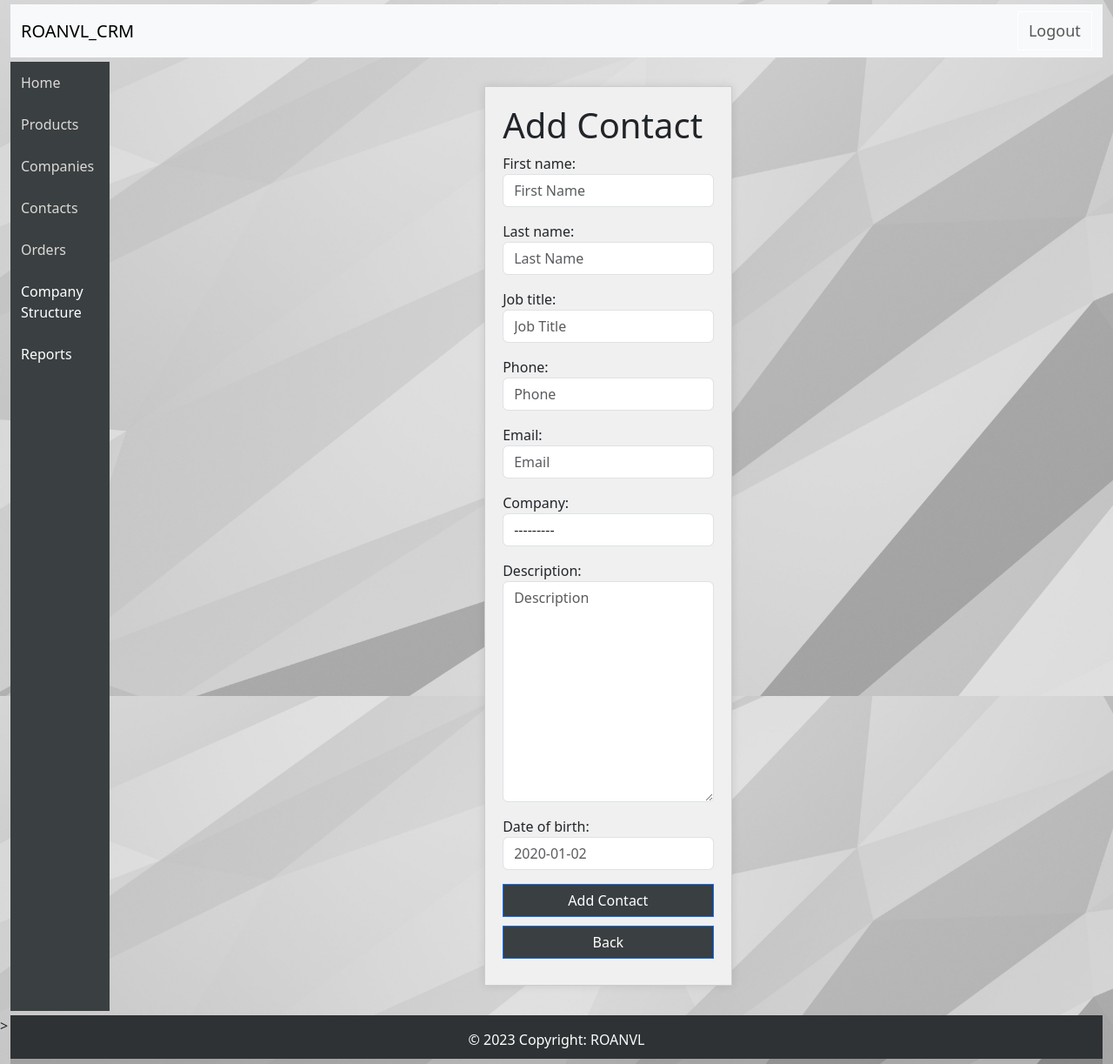
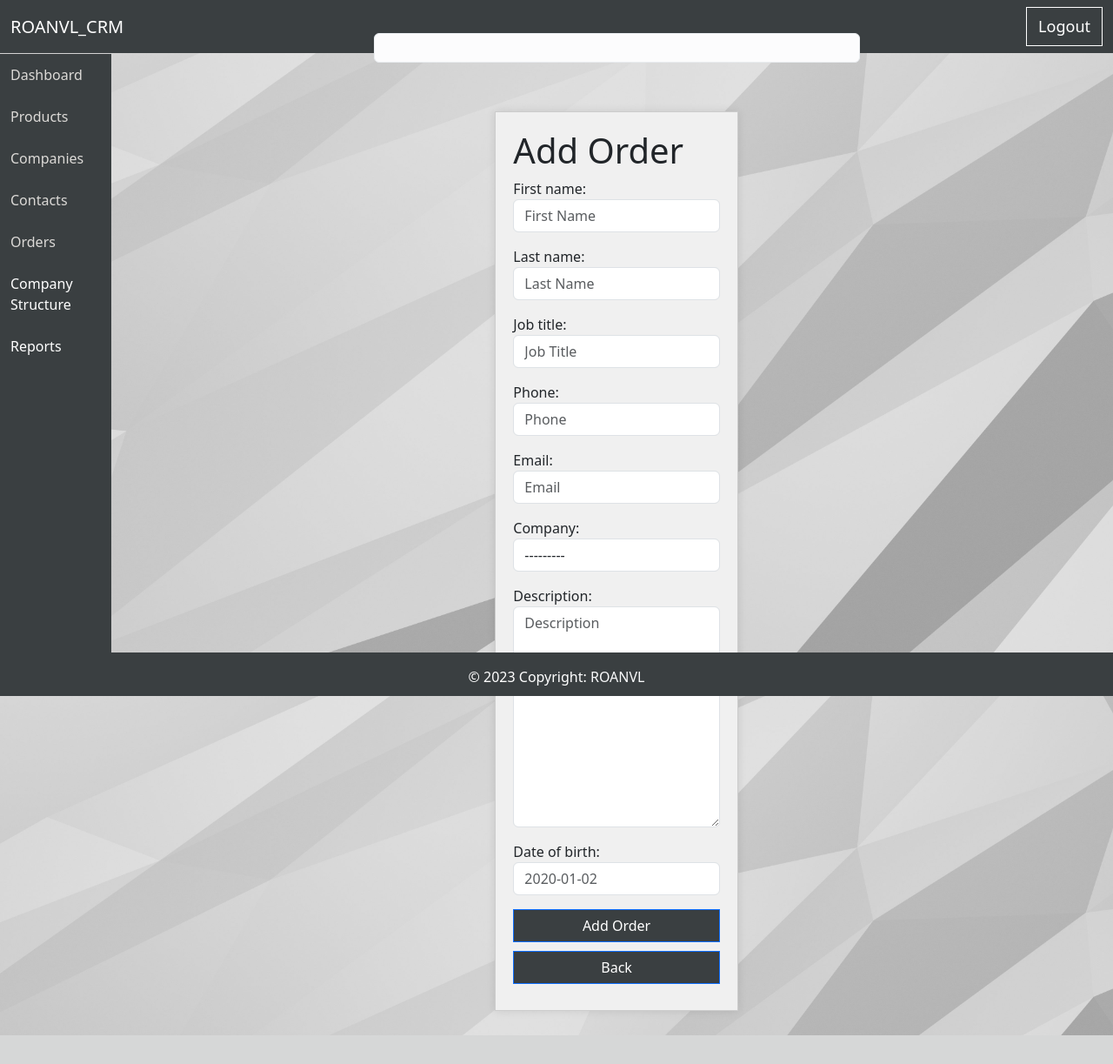
Before and after one commit to ROANVL/python-django-crm-graduation, a Django app: page /add_record/ in a window 1280 px wide. Shown: the whole page at 87% size. After the commit the page ends 1190 px from the top, so only its background shows below. Run offline with Django 4.2, Linux system fonts and the light colour scheme; the visitor is signed in with stand-in values (Sample User, id 1); data that the repository does not hold is empty; some libraries are stand-ins or nearby versions.

Commit message:
save changes

```diff
--- a/website/static/css/stylesheet.css
+++ b/website/static/css/stylesheet.css
@@ -2,7 +2,7 @@
 # START CONFIGURATION
 -----------------------------------*/
 
-body {
+html body {
     height: 100%;
     margin: 0;
     max-width: 100%;
@@ -10,20 +10,15 @@ body {
     background-size: cover;
     background-repeat: no-repeat;
     background-attachment: fixed;
+    background-color: none !important;
 }
 
 /* ----------------------------------*/
 
 
 .container {
-    display: grid;
-    grid-template-columns: 1fr 10fr;
-    grid-template-rows: auto 1fr auto;
-    grid-gap: 5px;
-    min-height: 100vh;
     min-width: 100%;
-    margin-bottom: -50px;
-    margin-top: 5px;
+
 }
 
 /* ----------------------------------*/
@@ -34,6 +29,10 @@ body {
 -----------------------------------*/
 .header {
     grid-column: 1 / 3;
+    position: fixed;
+    top: 0;
+    right: 0;
+    left: 0;
 }
 
 /* ----------------------------------*/
@@ -43,8 +42,9 @@ body {
 # MAIN
 -----------------------------------*/
 .main {
-    grid-column: 2;
-    width: 100%;
+    margin-left: 11%;
+    margin-top: 3%;
+    width: auto;
 }
 
 /* ----------------------------------*/
@@ -58,6 +58,10 @@ body {
     background-color: rgb(58, 63, 65);
     color: white;
     height: 50px;
+    position: fixed;
+    bottom: 0;
+    right: 0;
+    left: 0;
 }
 
 /* ----------------------------------*/
@@ -70,6 +74,11 @@ body {
 -----------------------------------*/
 .sidenav {
     background-color: rgb(58, 63, 65) !important;
+    position: fixed;
+    top: 62px;
+    bottom: 0;
+    left: 0;
+    width: 10%;
 }
 
 .sidenav_menu {
@@ -165,7 +174,7 @@ body {
 .login-form {
     max-width: 30em;
     margin: 0 auto;
-    margin-top: 5%;
+    margin-top: 10%;
     margin-left: 35%;
     background-color: #f0f0f0;
     padding: 20px;
@@ -223,7 +232,7 @@ body {
 .register-form {
     max-width: 30em;
     margin: 0 auto;
-    margin-top: 5%;
+    margin-top: 10%;
     margin-left: 35%;
     background-color: #f0f0f0;
     padding: 20px;
@@ -312,10 +321,12 @@ body {
     text-align: center;
     /* Устанавливаем размер шрифта (замените XXpx на желаемый размер) */
     font-size: 18px;
+
 }
 
 .nav-link {
     width: 100%;
+    color: #ffffff;
 
 }
 
@@ -327,18 +338,13 @@ body {
     width: 100%;
 }
 
+.navbar {
+    background-color: rgb(58, 63, 65) !important;
+}
 
-
-
-
-
-
-
-
-
-
-
-
+.navbar-brand {
+    color: #ffffff;
+}
 
 
 
@@ -349,7 +355,7 @@ body {
     width: 50%;
 
     margin-left: 25%;
-    margin-top: 5%;
+    margin-top: 10%;
     margin-bottom: 5%;
     background-color: #f0f0f0;
     padding: 20px;
@@ -361,7 +367,7 @@ body {
 .update_record_form {
     width: 50%;
     margin-left: 25%;
-    margin-top: 5%;
+    margin-top: 10%;
     margin-bottom: 5%;
     background-color: #f0f0f0;
     padding: 20px;
@@ -373,7 +379,7 @@ body {
 .view_record_card {
     width: 50%;
     margin-left: 25%;
-    margin-top: 5%;
+    margin-top: 10%;
     margin-bottom: 5%;
     background-color: #f0f0f0;
     padding: 20px;
@@ -498,12 +504,20 @@ img {
 /* ----------------------------------
 # TABLES
 -----------------------------------*/
-.dataTables_wrapper {
-    width: 100%;
-}
+.dataTables_wrapper {}
 
 .main th {
     background-color: rgb(58, 63, 65);
 }
 
 /* ----------------------------------*/
+
+
+
+.alert {
+    margin-left: 0;
+    margin-top: 0;
+    width: 100%;
+    text-align: center;
+
+}
--- a/website/static/js/script.js
+++ b/website/static/js/script.js
@@ -1,8 +1,3 @@
-
-
-
-
-
 // Функция для переключения видимости выпадающего списка по его ID
 function toggleDropdown(dropdownId) {
     var dropdown = document.getElementById(dropdownId);
@@ -32,3 +27,12 @@ $("#myTable").DataTable({
     bInfo: true,        // Info on footer
     bSorting: true,     // Filter A to Z and Z to A (and numbers)
 });
+
+
+// Ждем 5 секунд и скрываем сообщение
+setTimeout(function () {
+    var alertMessage = document.getElementById('alertMessage');
+    if (alertMessage) {
+        alertMessage.style.display = 'none';
+    }
+}, 5000); // 5000 миллисекунд = 5 секунд
--- a/website/templates/add_record.html
+++ b/website/templates/add_record.html
@@ -3,17 +3,27 @@
 {% block content %}
 
 <div class="col-md-6 offset-md-3">
-    <form method="POST" action="{% url 'add_record' %}" class="add_record_form">
+    <div class="alert alert-light" role="alert">
+        {% if messages %}
+            <ul class="messages">
+                {% for message in messages %}
+                    <li{% if message.tags %} class="{{ message.tags }}"{% endif %}>{{ message }}</li>
+                {% endfor %}
+            </ul>
+        {% endif %}
+    </div>
+
+    <form method="POST" action="{% url 'add_order' %}" class="add_record_form">
         {% csrf_token %}
-        <h1>Add Contact</h1>
+        <h1>Add Order</h1>
+
         {{ form.as_p }}
 
         <div class="form-group">
-            <button type="submit" class="btn btn-primary">Add Contact</button>
-            <a href="{% url 'contacts' %}" class="btn btn-primary">Back</a>
+            <button type="submit" class="btn btn-primary">Add Order</button>
+            <a href="{% url 'orders' %}" class="btn btn-primary">Back</a>
         </div>
     </form>
 </div>
 
-
 {% endblock %}
--- a/website/templates/base.html
+++ b/website/templates/base.html
@@ -11,46 +11,39 @@
     <!-- Logo -->
     <link href="{% static 'img/logo.ico' %}" rel="shortcut icon"/>
     <!-- Bootstrap 5 CSS -->
-    <link href="https://cdn.jsdelivr.net/npm/bootstrap@5.3.2/dist/css/bootstrap.min.css" rel="stylesheet" integrity="sha384-T3c6CoIi6uLrA9TneNEoa7RxnatzjcDSCmG1MXxSR1GAsXEV/Dwwykc2MPK8M2HN" crossorigin="anonymous"/>
+    <link href="https://cdn.jsdelivr.net/npm/bootstrap@5.3.2/dist/css/bootstrap.min.css"
+    rel="stylesheet" integrity="sha384-T3c6CoIi6uLrA9TneNEoa7RxnatzjcDSCmG1MXxSR1GAsXEV/Dwwykc2MPK8M2HN"
+    crossorigin="anonymous"/>
     <!-- FontAwesome -->
-    <link rel="stylesheet" href="https://cdnjs.cloudflare.com/ajax/libs/font-awesome/5.15.4/css/all.min.css" integrity="sha512-1ycn6IcaQQ40/MKBW2W4Rhis/DbILU74C1vSrLJxCq57o941Ym01SwNsOMqvEBFlcgUa6xLiPY/NS5R+E6ztJQ==" crossorigin="anonymous" referrerpolicy="no-referrer"/>
+    <link rel="stylesheet" href="https://cdnjs.cloudflare.com/ajax/libs/font-awesome/5.15.4/css/all.min.css"
+    integrity="sha512-1ycn6IcaQQ40/MKBW2W4Rhis/DbILU74C1vSrLJxCq57o941Ym01SwNsOMqvEBFlcgUa6xLiPY/NS5R+E6ztJQ=="
+    crossorigin="anonymous" referrerpolicy="no-referrer"/>
+    <!-- Datatables CSS-->
+    <link rel="stylesheet" href="https://cdn.datatables.net/1.13.6/css/dataTables.bootstrap5.min.css"/>
     <!-- Static CSS -->
     <link rel="stylesheet" href="{% static 'css/stylesheet.css' %}" type="text/css"/>
-    <!-- Datatables CSS-->
-    <link rel="stylesheet" href="https://cdn.datatables.net/1.13.6/css/dataTables.bootstrap5.min.css"/>
     <title>ROANVL_CRM</title>
   </head>
 
  <body>
-
     <div class="container">
-
       <header class="header">
-
           {% include 'navbar.html' %}
-
-
           {% if messages %}
-
-        {% for message in message%}
-        <div class="alert alert-warning alert-dismissible fade show" role="alert">
-          {{ message }}
-          <button type="button" class="btn-close" data-bs-dismiss="alert" aria-label="Close"></button>
+          <div class="alert alert-warning alert-dismissible" role="alert" id="alertMessage">
+    <div class="messages">
+        {% for message in messages %}
+            <span> {{ message }}</span>
+        {% endfor %}
     </div>
-        {% endfor %}
-
+</div>
             {% endif %}
 
       </header>
 
-
         {% if user.is_authenticated %}
-
-      <div class="sidenav">{% include 'sidenav.html' %}</div>
-
-      {% else %}
+            <div>{% include 'sidenav.html' %}</div>
         {% endif %}
-
 
       <main class="main">
           {% block content %}
@@ -58,13 +51,8 @@
       </main>
 
 
-
       <footer class="footer">
-        <div
-          class="text-center p-3"
-          style="background-color: rgba(0, 0, 0, 0.2)"
-        >
-          &copy; {% now "Y" %} Copyright:
+        <div class="text-center p-3">&copy; {% now "Y" %} Copyright:
           <a class="text-light" href="#" style="text-decoration: none">
             <span style="color: greenyellow:">ROANVL</span>
           </a>
@@ -79,19 +67,14 @@
       crossorigin="anonymous"
     ></script>
     <!-- Jquery -->
-    <script
-      <script src="https://code.jquery.com/jquery-3.7.0.min.js" integrity="sha256-2Pmvv0kuTBOenSvLm6bvfBSSHrUJ+3A7x6P5Ebd07/g=" crossorigin="anonymous"></script>
-    ></script>
+    <script src="https://code.jquery.com/jquery-3.7.0.min.js"
+    integrity="sha256-2Pmvv0kuTBOenSvLm6bvfBSSHrUJ+3A7x6P5Ebd07/g="
+    crossorigin="anonymous"></script>
     <!-- Datatables JS-->
     <script src="https://cdn.datatables.net/1.13.6/js/jquery.dataTables.min.js"></script>
     <script src="https://cdn.datatables.net/1.13.6/js/dataTables.bootstrap5.min.js"></script>
-
-
+    <!-- Static JS -->
     <script src="{% static 'js/script.js' %}"></script>
-
-
-
-
 
 
 
--- a/website/templates/sales_report_by_managers.html
+++ b/website/templates/sales_report_by_managers.html
@@ -1,4 +1,5 @@
-{% extends 'base.html' %} {% block content %} {% if user.is_authenticated %}
+{% extends 'base.html' %}
+{% block content %} {% if user.is_authenticated %}
 
 <div class="accordion accordion-flush" id="accordionFlushExample">
   <div class="accordion-item">
--- a/website/templates/sidenav.html
+++ b/website/templates/sidenav.html
@@ -1,6 +1,6 @@
 <div class="sidenav">
     <ul class="sidenav_menu">
-        <li><a href="{% url 'home' %}">Home</a></li>
+        <li><a href="{% url 'home' %}">Dashboard</a></li>
         <li><a href="{% url 'products' %}">Products</a></li>
         <li><a href="{% url 'companies' %}">Companies</a></li>
         <li><a href="{% url 'contacts' %}">Contacts</a></li>
--- a/website/views.py
+++ b/website/views.py
@@ -228,13 +228,33 @@ def add_manager(request):
 
 @login_required
 def add_order(request):
-    form = AddOrderForm(request.POST or None)
-    if request.method == "POST":
+    if request.method == 'POST':
+        form = AddOrderForm(request.POST)
         if form.is_valid():
-            form.save()
-            messages.success(
-                request, "The order has been successfully added.")
-            return redirect("orders")
+            order = form.save(commit=False)
+
+            # Проверка остатков продукции
+            if order.product.quantity >= order.quantity:
+                # Если есть достаточное количество товаров, вычитываем их и сохраняем заказ
+                order.product.quantity -= order.quantity
+                order.product.save()
+                order.save()
+                messages.success(
+                    request, "The order has been successfully added.")
+                # Перенаправление на страницу заказов
+                return redirect('orders')
+            else:
+                # Если недостаточно товаров, выдаем сообщение
+                if not messages.get_messages(request):
+                    messages.error(
+                        request, f"Unfortunately, we're out of stock at the moment. The current quantity of the product is: {order.product.quantity}")
+        else:
+            messages.error(
+                request, 'Invalid form data. Please check your input.')
+
+    else:
+        form = AddOrderForm()  # Создание новой формы для заказа
+
     return render(request, 'add_order.html', {"form": form})
 
 
```
Also changed, not shown: website/models.py (+16 -14 lines), 1 other file. Lines whose indentation alone changed are shown as unchanged.
